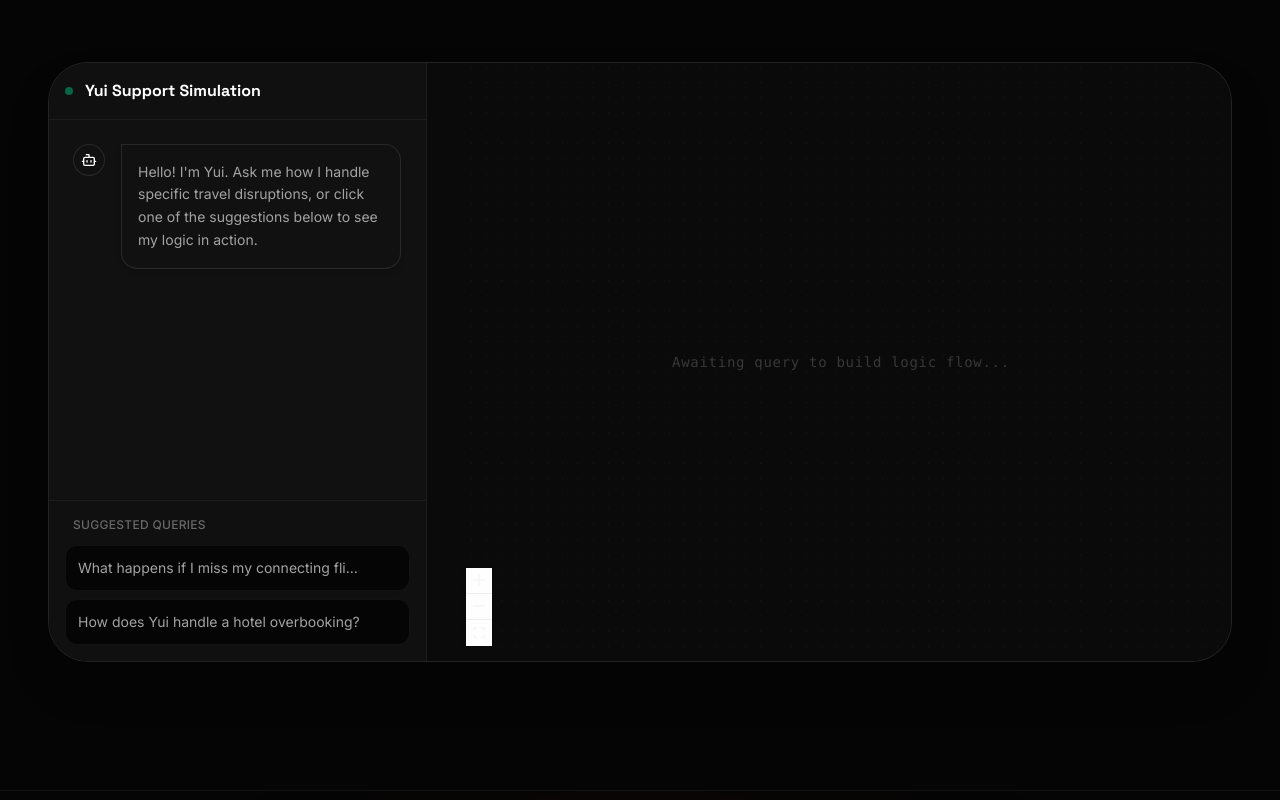
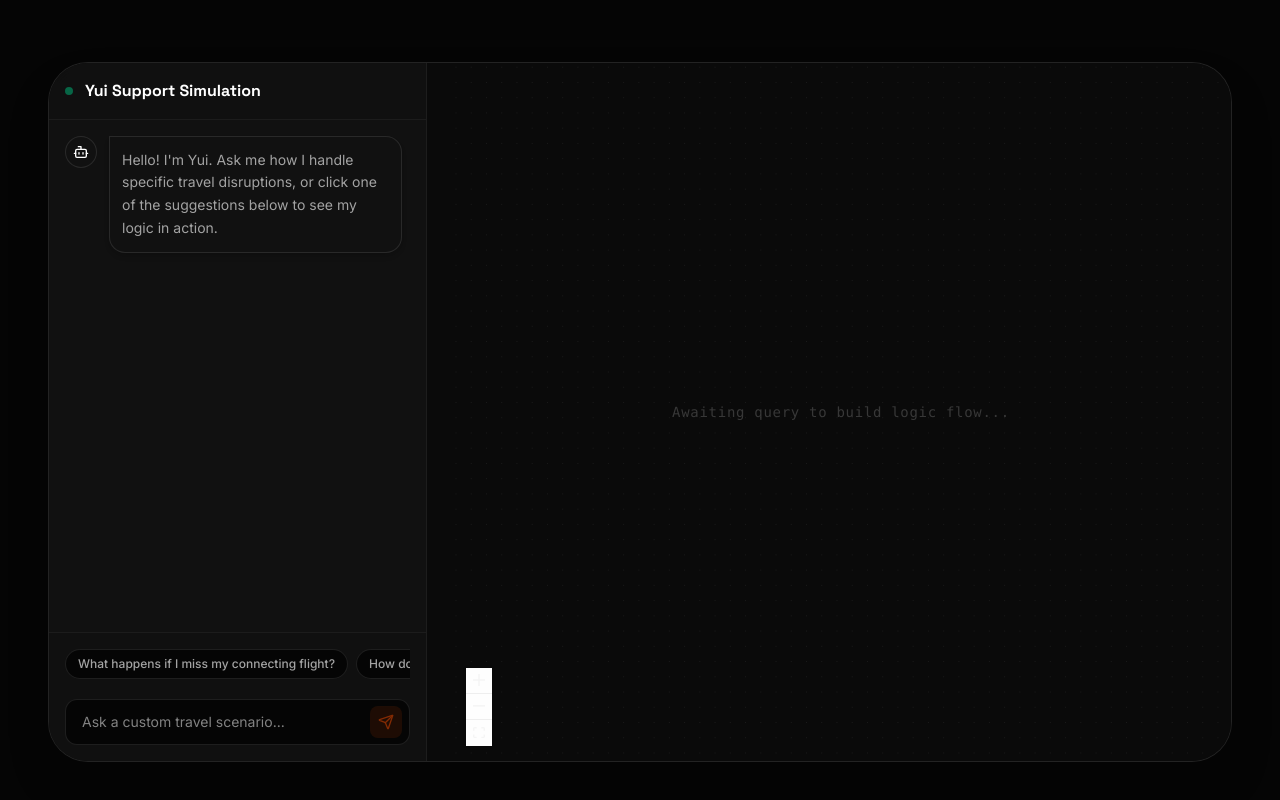
Before and after one commit to narain-karti/yui-ai, a React (Vite) app: page / in a window 1280 px wide. Shown: the part 6660-7460 px from the top of the page. Built offline with nearby package versions, Linux system fonts and the light colour scheme; no server answers.

Commit message:
feat: integrate Gemini AI to generate dynamic React Flow logic diagrams based on user chat queries

```diff
--- a/src/components/ChatFlowCanvas.tsx
+++ b/src/components/ChatFlowCanvas.tsx
@@ -4,6 +4,7 @@ import '@xyflow/react/dist/style.css';
 import { motion, AnimatePresence } from 'motion/react';
 import { Send, Bot, User, Sparkles } from 'lucide-react';
 import { useAppSounds } from '../hooks/useAppSounds';
+import { GoogleGenAI } from '@google/genai';
 
 // Custom Minimalist Node
 const LogicNode = ({ data }: any) => {
@@ -28,40 +29,16 @@ const LogicNode = ({ data }: any) => {
 
 const nodeTypes = { logic: LogicNode };
 
-const SCENARIOS = [
-  {
-    question: "What happens if I miss my connecting flight?",
-    reply: "If you miss your connecting flight, Yui AI immediately detects the disruption via backend APIs. It analyzes alternative routes, automatically holds the best available seat, and alerts you with a rebooking option before you even reach the customer service desk.",
-    nodes: [
-      { id: '1', type: 'logic', position: { x: 50, y: 100 }, data: { label: '🚨 Missed Connection Detected', type: 'trigger' } },
-      { id: '2', type: 'logic', position: { x: 300, y: 50 }, data: { label: '🔍 Analyzing Alternatives', type: 'action' } },
-      { id: '3', type: 'logic', position: { x: 300, y: 150 }, data: { label: '🎫 Holding New Seat', type: 'action' } },
-      { id: '4', type: 'logic', position: { x: 550, y: 100 }, data: { label: '✅ Instant Rebooking Alert', type: 'success' } },
-    ],
-    edges: [
-      { id: 'e1-2', source: '1', target: '2', animated: true, style: { stroke: 'rgba(255,255,255,0.3)', strokeWidth: 2 } },
-      { id: 'e1-3', source: '1', target: '3', animated: true, style: { stroke: 'rgba(255,255,255,0.3)', strokeWidth: 2 } },
-      { id: 'e2-4', source: '2', target: '4', animated: true, style: { stroke: 'rgba(255,255,255,0.3)', strokeWidth: 2 } },
-      { id: 'e3-4', source: '3', target: '4', animated: true, style: { stroke: 'rgba(255,255,255,0.3)', strokeWidth: 2 } },
-    ]
-  },
-  {
-    question: "How does Yui handle a hotel overbooking?",
-    reply: "Upon receiving overbooking data, Yui crosses geographical APIs to find a comparable or upgraded hotel within a 2-mile radius, books it using your saved corporate card, and updates your Uber drop-off location seamlessly.",
-    nodes: [
-      { id: 'h1', type: 'logic', position: { x: 50, y: 100 }, data: { label: '🚨 Overbooking Alert', type: 'trigger' } },
-      { id: 'h2', type: 'logic', position: { x: 300, y: 50 }, data: { label: '🏨 Auto-Booking Upgrade', type: 'action' } },
-      { id: 'h3', type: 'logic', position: { x: 300, y: 150 }, data: { label: '🚗 Updating Ride Drop-off', type: 'action' } },
-      { id: 'h4', type: 'logic', position: { x: 550, y: 100 }, data: { label: '✅ Seamless Arrival', type: 'success' } },
-    ],
-    edges: [
-      { id: 'eh1-h2', source: 'h1', target: 'h2', animated: true, style: { stroke: 'rgba(255,255,255,0.3)', strokeWidth: 2 } },
-      { id: 'eh1-h3', source: 'h1', target: 'h3', animated: true, style: { stroke: 'rgba(255,255,255,0.3)', strokeWidth: 2 } },
-      { id: 'eh2-h4', source: 'h2', target: 'h4', animated: true, style: { stroke: 'rgba(255,255,255,0.3)', strokeWidth: 2 } },
-      { id: 'eh3-h4', source: 'h3', target: 'h4', animated: true, style: { stroke: 'rgba(255,255,255,0.3)', strokeWidth: 2 } },
-    ]
-  }
+const SUGGESTED_QUERIES = [
+  "What happens if I miss my connecting flight?",
+  "How does Yui handle a hotel overbooking?",
+  "What if my train is delayed by 3 hours?",
 ];
+
+// Initialize GenAI
+const ai = new GoogleGenAI({
+  apiKey: (import.meta as any).env.VITE_GEMINI_API_KEY || ''
+});
 
 export default function ChatFlowCanvas() {
   const [nodes, setNodes, onNodesChange] = useNodesState([]);
@@ -70,8 +47,9 @@ export default function ChatFlowCanvas() {
     role: 'bot', text: "Hello! I'm Yui. Ask me how I handle specific travel disruptions, or click one of the suggestions below to see my logic in action."
   }]);
   const [isTyping, setIsTyping] = useState(false);
+  const [inputValue, setInputValue] = useState("");
 
-  const { playClick, playHover, playPop, playSuccess } = useAppSounds();
+  const { playClick, playHover, playPop, playSuccess, playAlert } = useAppSounds();
   const messagesEndRef = useRef<HTMLDivElement>(null);
 
   const scrollToBottom = () => {
@@ -82,26 +60,63 @@ export default function ChatFlowCanvas() {
     scrollToBottom();
   }, [messages, isTyping]);
 
-  const handleScenario = (scenarioIndex: number) => {
+  const handleSubmit = async (query: string) => {
+    if (!query.trim() || isTyping) return;
+
     playClick();
-    const scenario = SCENARIOS[scenarioIndex];
 
     // Clear graph
     setNodes([]);
     setEdges([]);
 
     // Add User Message
-    setMessages(prev => [...prev, { role: 'user', text: scenario.question }]);
+    setMessages(prev => [...prev, { role: 'user', text: query }]);
+    setInputValue("");
     setIsTyping(true);
 
-    // Simulate Network/Processing latency
-    setTimeout(() => {
+    try {
+      const prompt = `
+You are Yui AI, an autonomous travel disruption management system.
+The user asks: "${query}"
+
+Respond with a JSON object containing EXACTLY this structure:
+{
+  "reply": "A concise paragraph explaining how you (Yui AI) detect and autonomously resolve this issue.",
+  "nodes": [
+    { "id": "1", "type": "logic", "position": { "x": 50, "y": 100 }, "data": { "label": "Short Action Description", "type": "trigger" } },
+    { "id": "2", "type": "logic", "position": { "x": 300, "y": 100 }, "data": { "label": "Next Step", "type": "action" } }
+  ],
+  "edges": [
+    { "id": "e1-2", "source": "1", "target": "2", "animated": true, "style": { "stroke": "rgba(255,255,255,0.3)", "strokeWidth": 2 } }
+  ]
+}
+
+Rules for the nodes:
+- "trigger" type should be used for the initial problem detection.
+- "action" type should be used for AI reasoning or actions taken (like holding a seat).
+- "success" type should be used for the final resolution node.
+- Keep the x and y coordinates flowing roughly from left to right (e.g. x: 50, then x: 300, etc.).
+- ONLY RETURN VALID JSON. Do not use markdown backticks around the json.
+      `;
+
+      const response = await ai.models.generateContent({
+        model: 'gemini-2.5-flash',
+        contents: prompt,
+        config: {
+          responseMimeType: 'application/json',
+        }
+      });
+
+      const responseText = response.text || "{}";
+      const parsedData = JSON.parse(responseText);
+
       setIsTyping(false);
       playSuccess();
-      setMessages(prev => [...prev, { role: 'bot', text: scenario.reply }]);
+      setMessages(prev => [...prev, { role: 'bot', text: parsedData.reply || "I simulated the resolution path on the canvas." }]);
 
       // Animate Nodes appearing one by one
-      scenario.nodes.forEach((node, idx) => {
+      if (parsedData.nodes && Array.isArray(parsedData.nodes)) {
+        parsedData.nodes.forEach((node: any, idx: number) => {
           setTimeout(() => {
             playPop();
             setNodes((nds) => [...nds, node]);
@@ -109,11 +124,19 @@ export default function ChatFlowCanvas() {
         });
 
         // Introduce edges slightly after nodes
+        if (parsedData.edges && Array.isArray(parsedData.edges)) {
           setTimeout(() => {
-        setEdges(scenario.edges);
-      }, scenario.nodes.length * 500 + 800);
+            setEdges(parsedData.edges);
+          }, parsedData.nodes.length * 500 + 800);
+        }
+      }
 
-    }, 1500);
+    } catch (error) {
+      console.error("AI Generation Error:", error);
+      setIsTyping(false);
+      playAlert();
+      setMessages(prev => [...prev, { role: 'bot', text: "Sorry, my cognitive engine hit a snag generating that flow. Please try again." }]);
+    }
   };
 
   return (
@@ -132,28 +155,28 @@ export default function ChatFlowCanvas() {
           </p>
         </div>
 
-        <div className="grid grid-cols-1 lg:grid-cols-12 gap-6 h-[600px] border border-white/10 rounded-[2.5rem] bg-surface/50 overflow-hidden shadow-2xl">
+        <div className="grid grid-cols-1 lg:grid-cols-12 gap-6 h-[700px] border border-white/10 rounded-[2.5rem] bg-surface/50 overflow-hidden shadow-2xl">
 
           {/* Left Pane: Chat Interface */}
-          <div className="col-span-1 lg:col-span-4 bg-[#111] border-r border-white/5 flex flex-col h-full">
-            <div className="p-4 border-b border-white/5 bg-surface/80 backdrop-blur-md flex items-center gap-3">
+          <div className="col-span-1 lg:col-span-4 bg-[#111] border-r border-white/5 flex flex-col h-full overflow-hidden">
+            <div className="p-4 border-b border-white/5 bg-surface/80 backdrop-blur-md flex items-center gap-3 shrink-0">
               <div className="w-2 h-2 rounded-full bg-emerald-500 animate-pulse" />
               <h3 className="font-bold text-white">Yui Support Simulation</h3>
             </div>
 
-            <div className="flex-1 overflow-y-auto p-6 space-y-6">
+            <div className="flex-1 overflow-y-auto p-4 space-y-6">
               <AnimatePresence>
                 {messages.map((msg, i) => (
                   <motion.div
                     key={i}
                     initial={{ opacity: 0, scale: 0.9, originY: 1 }}
                     animate={{ opacity: 1, scale: 1 }}
-                    className={`flex gap-4 ${msg.role === 'user' ? 'flex-row-reverse' : ''}`}
+                    className={`flex gap-3 ${msg.role === 'user' ? 'flex-row-reverse' : ''}`}
                   >
                     <div className={`w-8 h-8 rounded-full flex items-center justify-center shrink-0 ${msg.role === 'user' ? 'bg-accent/20 text-accent' : 'bg-surface border border-white/10 text-white'}`}>
                       {msg.role === 'user' ? <User className="w-4 h-4" /> : <Bot className="w-4 h-4" />}
                     </div>
-                    <div className={`p-4 rounded-2xl text-sm leading-relaxed max-w-[85%] shadow-md ${msg.role === 'user' ? 'bg-accent text-white rounded-tr-none' : 'bg-surface border border-white/10 text-secondary rounded-tl-none'}`}>
+                    <div className={`p-3 rounded-2xl text-sm leading-relaxed max-w-[85%] shadow-md ${msg.role === 'user' ? 'bg-accent text-white rounded-tr-none' : 'bg-surface border border-white/10 text-secondary rounded-tl-none'}`}>
                       {msg.text}
                     </div>
                   </motion.div>
@@ -161,11 +184,11 @@ export default function ChatFlowCanvas() {
               </AnimatePresence>
 
               {isTyping && (
-                <motion.div initial={{ opacity: 0 }} animate={{ opacity: 1 }} className="flex gap-4">
+                <motion.div initial={{ opacity: 0 }} animate={{ opacity: 1 }} className="flex gap-3">
                   <div className="w-8 h-8 rounded-full bg-surface border border-white/10 text-white flex items-center justify-center shrink-0">
                     <Bot className="w-4 h-4" />
                   </div>
-                  <div className="p-4 rounded-2xl bg-surface border border-white/10 text-secondary rounded-tl-none flex items-center gap-2">
+                  <div className="p-3 rounded-2xl bg-surface border border-white/10 text-secondary rounded-tl-none flex items-center gap-2">
                     <span className="w-2 h-2 bg-secondary/50 rounded-full animate-bounce [animation-delay:-0.3s]"></span>
                     <span className="w-2 h-2 bg-secondary/50 rounded-full animate-bounce [animation-delay:-0.15s]"></span>
                     <span className="w-2 h-2 bg-secondary/50 rounded-full animate-bounce"></span>
@@ -175,27 +198,47 @@ export default function ChatFlowCanvas() {
               <div ref={messagesEndRef} />
             </div>
 
-            <div className="p-4 bg-surface/50 border-t border-white/5 space-y-2">
-              <p className="text-xs text-secondary/60 font-medium mb-3 pl-2 uppercase tracking-wide">Suggested Queries</p>
-              {SCENARIOS.map((s, idx) => (
+            <div className="p-4 bg-surface/50 border-t border-white/5 shrink-0 flex flex-col gap-3">
+              <div className="flex gap-2 overflow-x-auto pb-2 scrollbar-none snap-x">
+                {SUGGESTED_QUERIES.map((q, idx) => (
                   <button
                     key={idx}
-                  onClick={() => handleScenario(idx)}
+                    onClick={() => handleSubmit(q)}
                     onMouseEnter={playHover}
                     disabled={isTyping}
-                  className="w-full text-left p-3 rounded-xl bg-bg border border-white/5 hover:border-accent/50 hover:bg-surface text-sm text-secondary hover:text-white transition-all duration-300 disabled:opacity-50 disabled:cursor-not-allowed group flex justify-between items-center"
+                    className="shrink-0 snap-start text-xs font-medium px-3 py-1.5 rounded-full bg-bg border border-white/10 hover:border-accent/50 text-secondary hover:text-white transition-all disabled:opacity-50 whitespace-nowrap"
                   >
-                  <span className="truncate pr-4">{s.question}</span>
-                  <Send className="w-4 h-4 opacity-0 group-hover:opacity-100 -translate-x-2 group-hover:translate-x-0 transition-all text-accent shrink-0" />
+                    {q}
                   </button>
                 ))}
+              </div>
+
+              <div className="relative">
+                <input
+                  type="text"
+                  value={inputValue}
+                  onChange={(e) => setInputValue(e.target.value)}
+                  onKeyDown={(e) => e.key === 'Enter' && handleSubmit(inputValue)}
+                  placeholder="Ask a custom travel scenario..."
+                  disabled={isTyping}
+                  className="w-full bg-bg border border-white/10 rounded-xl py-3 pl-4 pr-12 text-sm text-white focus:outline-none focus:border-accent/50 transition-colors disabled:opacity-50"
+                />
+                <button
+                  onClick={() => handleSubmit(inputValue)}
+                  onMouseEnter={playHover}
+                  disabled={isTyping || !inputValue.trim()}
+                  className="absolute right-2 top-1/2 -translate-y-1/2 p-2 rounded-lg bg-accent/20 text-accent hover:bg-accent/30 disabled:opacity-50 transition-colors"
+                >
+                  <Send className="w-4 h-4" />
+                </button>
+              </div>
             </div>
           </div>
 
           {/* Right Pane: React Flow Canvas */}
-          <div className="col-span-1 lg:col-span-8 bg-[#0a0a0a] relative h-[400px] lg:h-full">
+          <div className="col-span-1 lg:col-span-8 bg-[#0a0a0a] relative h-full min-h-[400px]">
             {nodes.length === 0 && (
-              <div className="absolute inset-0 flex items-center justify-center text-secondary/30 pointer-events-none">
+              <div className="absolute inset-0 flex items-center justify-center text-secondary/30 pointer-events-none z-10">
                 <span className="font-mono text-sm tracking-wider">Awaiting query to build logic flow...</span>
               </div>
             )}
```
Lines whose indentation alone changed are shown as unchanged.
